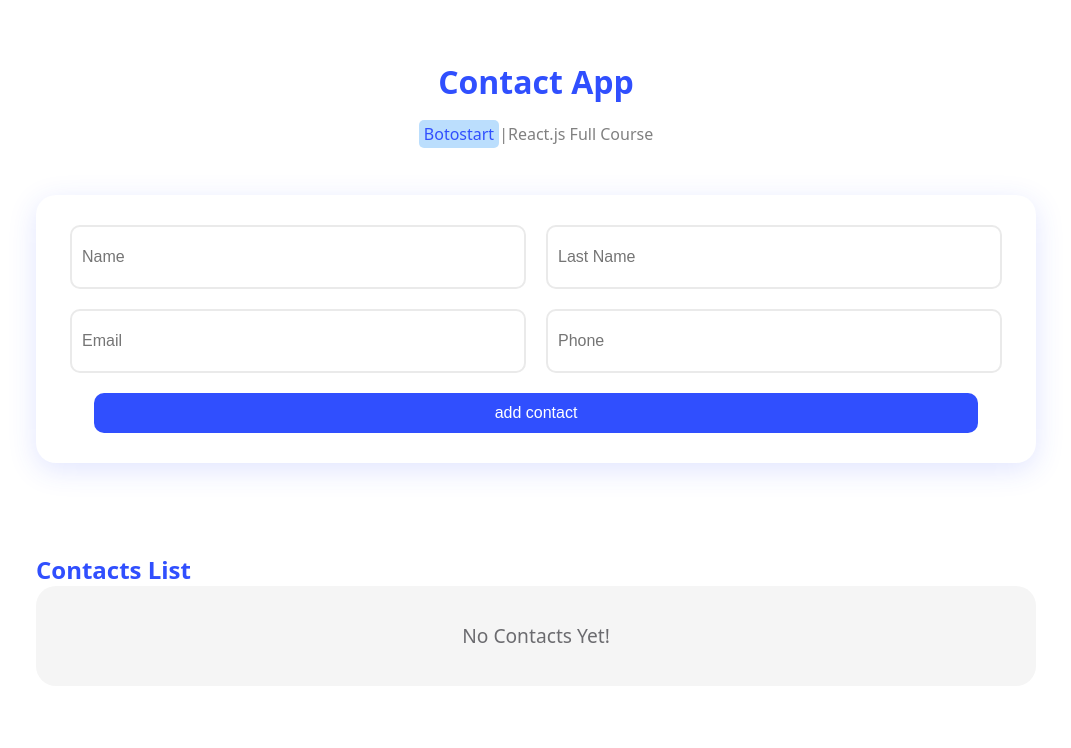
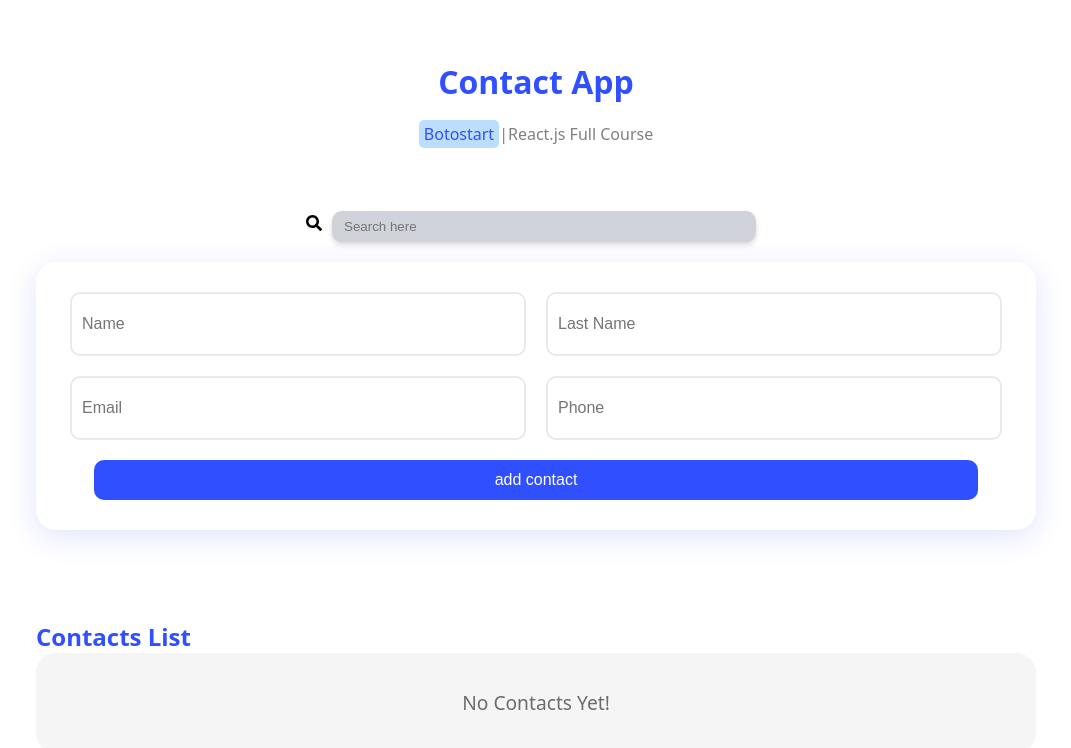
Before and after one commit to panteasaie/pantea-saei-week14, a React (Vite) app: page / in a window 1280 px wide. Shown: the top 748 px of the page, without its empty margins (104-1175 px from the left). Built offline with nearby package versions, Linux system fonts and the light colour scheme.

Commit message:
add search functionality with responsive styling and edit confirmation modal

```diff
--- a/src/components/Contacts.jsx
+++ b/src/components/Contacts.jsx
@@ -4,6 +4,7 @@ import ContactsList from "./ContactsList";
 import inputs from "../constansts/inputs";
 import styles from "./Contacts.module.css";
 import ConfirmModal from "./ConfirmModal";
+import { FaSearch } from "react-icons/fa";
 function Contacts() {
   const [contacts, setContacts] = useState([]);
   const [alert, setAlert] = useState("");
@@ -16,8 +17,11 @@ function Contacts() {
   });
   const [edit, setEdit] = useState(null);
   const [isEditOpen, setIsEditOpen] = useState(false);
+  const [isConfirmEditOpen, setIsConfirmEditOpen] = useState(false);
+  const [pendingEdit, setIsPendingEdit] = useState(null);
   const [isConfirmOpen, setIsConfirmOpen] = useState(false);
   const [pendingDeleteId, setPendingDeleteId] = useState(null);
+  const [search, setSearch] = useState("");
   const changeHandler = (event) => {
     const name = event.target.name;
     const value = event.target.value;
@@ -44,19 +48,17 @@ function Contacts() {
     });
   };
   const deleteHandler = (id) => {
-    console.log("real")
+    console.log("real");
     const newContacts = contacts.filter((contact) => contact.id !== id);
     setContacts(newContacts);
-
   };
   const handleDelete = (id) => {
-    console.log("Ask",id)
+    console.log("Ask", id);
     setPendingDeleteId(id);
     setIsConfirmOpen(true);
-
   };
   const confirmDeleteHandler = () => {
-    console.log("confirm",pendingDeleteId)
+    console.log("confirm", pendingDeleteId);
     if (pendingDeleteId == null) return;
     deleteHandler(pendingDeleteId);
     setPendingDeleteId(null);
@@ -79,23 +81,56 @@ function Contacts() {
     setIsEditOpen(true);
     setEdit(id);
   };
-  const saveEdit = () => {
-    const update = {
-      id: edit,
-      ...contact,
+  const requestSaveEdit = () => {
+    const candidate = { id: edit, ...contact };
+    setIsPendingEdit(candidate);
+    setIsConfirmEditOpen(true);
   };
-    setContacts((prev) => prev.map((c) => (c.id === edit ? update : c)));
+  const confirmSaveEditHandler = () => {
+    if (!pendingEdit) return;
+
+    setContacts((prev) =>
+      prev.map((c) => (c.id === pendingEdit.id ? pendingEdit : c))
+    );
+    setIsPendingEdit(null);
+    setIsConfirmEditOpen(false);
+    setIsEditOpen(false);
+    setEdit(null);
+
     setContact({
       name: "",
       lastName: "",
       email: "",
       phone: "",
     });
-    setIsEditOpen(false);
-    setEdit(null);
   };
+  const cancelSaveHandler = () => {
+    setIsPendingEdit(null);
+    setIsConfirmEditOpen(false);
+  };
+  const normalize = (v) => String(v ?? "".toLowerCase());
+  const text = (search ?? "").toLowerCase().trim();
+  const filterContact = contacts.filter((contact) => {
+    if (!text) return true;
     return (
+      normalize(contact.name).includes(text) ||
+      normalize(contact.lastName).includes(text) ||
+      normalize(contact.email).includes(text)
+    );
+  });
+  return (
+    <>
       <div className={styles.container}>
+        <div>
+          <FaSearch />
+          <input
+            type="text"
+            placeholder="Search here"
+            value={search}
+            onChange={(event) => setSearch(event.target.value)}
+            className={styles.searchInput}
+          />
+        </div>
         <div className={styles.form}>
           {inputs.map((input, index) => (
             <input
@@ -108,13 +143,13 @@ function Contacts() {
             />
           ))}
 
-        <button onClick={isEditOpen ? saveEdit : addHandler}>
+          <button onClick={isEditOpen ? requestSaveEdit : addHandler}>
             {isEditOpen ? "save changes" : "add contact"}
           </button>
         </div>
         <div className={styles.alert}>{alert && <p>{alert}</p>}</div>
         <ContactsList
-        contacts={contacts}
+          contacts={filterContact}
           handleDelete={handleDelete}
           editHandler={editHandler}
         />
@@ -125,7 +160,15 @@ function Contacts() {
             message={"Are you sure you want to delete?"}
           />
         )}
+        {isConfirmEditOpen &&(
+          <ConfirmModal
+          message="Are you sure  you want to apply these changes?"
+          onConfirm={confirmSaveEditHandler}
+          onCancel={cancelSaveHandler}
+          />
+        )}
       </div>
+    </>
   );
 }
 
--- a/src/components/Contacts.module.css
+++ b/src/components/Contacts.module.css
@@ -52,6 +52,25 @@ box-shadow: #0c2ad487 0px 7px 29px 0px;
     padding: 10px;
     border-radius: 10px;
 }
+.searchInput{
+    width: 400px;
+
+    align-items: center;
+    border-radius: 10px;
+    padding: 8px 12px;
+    margin: 16px 10px;
+    border: none;
+    background: #d0d3da;
+    cursor: pointer;
+    box-shadow:   0 4px 6px rgba(0, 0, 0, 0.1),
+    0 1px 3px rgba(0, 0, 0, 0.08);
+    margin-bottom: 20px;
+    transition: all 0.2s ease;
+}
+
+.searchInput input{
+    color: #fff;
+}
 @media(max-width:500px){
     .form input{
         width: 90%;
@@ -59,4 +78,10 @@ box-shadow: #0c2ad487 0px 7px 29px 0px;
     .form button{
         width: 90%;
     }
+    .searchInput{
+        width: 100%;
+        padding: 10px;
+        flex-direction: column;
+        margin: 10px 0;
+    }
 }
```
Lines whose indentation alone changed are shown as unchanged.
